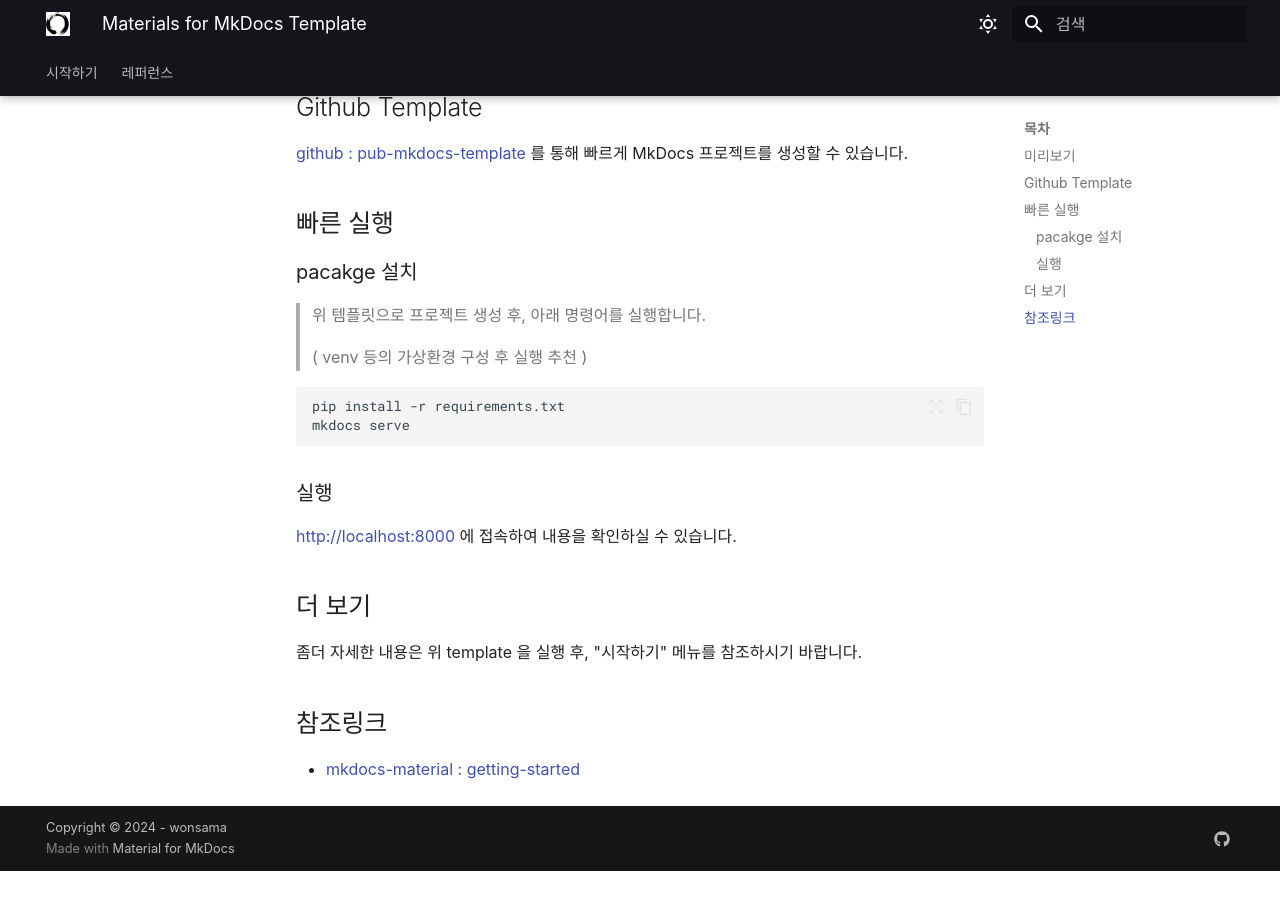
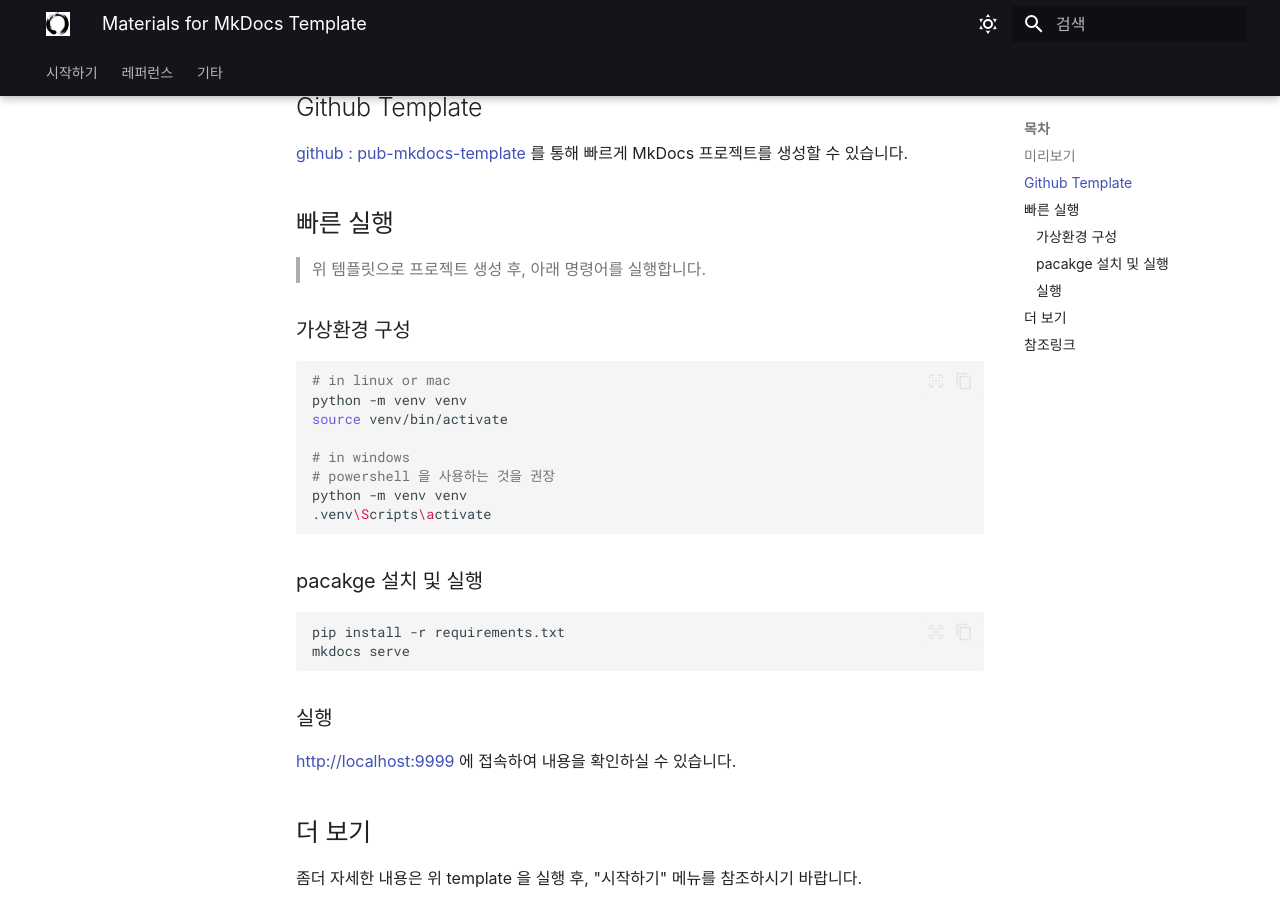
Before and after one commit to wonsama/pub-mkdocs-template, an MkDocs documentation site: the page built from docs/index.md, in a window 1280 px wide and 900 px high, scrolled down 320 px. Built offline with MkDocs 1.6.1 and Material for MkDocs 9.7.7, drawn with Linux system fonts in a browser that asks for light colours; before the commit the page ends 1191 px from its top, so only the background shows below that.

Commit message:
sec3 added ect

````diff
--- a/docs/index.md
+++ b/docs/index.md
@@ -12,11 +12,22 @@
 
 ## 빠른 실행
 
-### pacakge 설치
+> 위 템플릿으로 프로젝트 생성 후, 아래 명령어를 실행합니다.
 
-> 위 템플릿으로 프로젝트 생성 후, 아래 명령어를 실행합니다.
->
-> ( venv 등의 가상환경 구성 후 실행 추천 )
+### 가상환경 구성
+
+```bash
+# in linux or mac
+python -m venv venv
+source venv/bin/activate
+
+# in windows
+# powershell 을 사용하는 것을 권장
+python -m venv venv
+.venv\Scripts\activate
+```
+
+### pacakge 설치 및 실행
 
 ```bash
 pip install -r requirements.txt
@@ -25,7 +36,7 @@ mkdocs serve
 
 ### 실행
 
-[http://localhost:8000](http://localhost:8000) 에 접속하여 내용을 확인하실 수 있습니다.
+[http://localhost:9999](http://localhost:9999) 에 접속하여 내용을 확인하실 수 있습니다.
 
 ## 더 보기
 
--- a/mkdocs.yml
+++ b/mkdocs.yml
@@ -1,8 +1,9 @@
 # site info
-site_name: 'MkDocs 템플릿'
-site_description: '사이트 설명'
-site_author: 'Wonsama'
-site_url: http://localhost:8000
+site_name: "MkDocs 템플릿"
+site_description: "사이트 설명"
+site_author: "Wonsama"
+site_url: http://localhost:9999
+dev_addr: localhost:9999
 
 # document navigation
 nav:
@@ -26,6 +27,8 @@ nav:
       # - using-icons: sec2/using-icons.md
       # - animated-icons: sec2/animated-icons.md
       # - code-highlight: sec2/code-highlight.md
+  - 기타:
+      - 이슈해결: sec3/trouble-shooting.md
 
 # 테마
 theme:
````
Also changed, not shown: README.md (+16 -5 lines), docs/sec3/trouble-shooting.md (added, +10 -0 lines).
